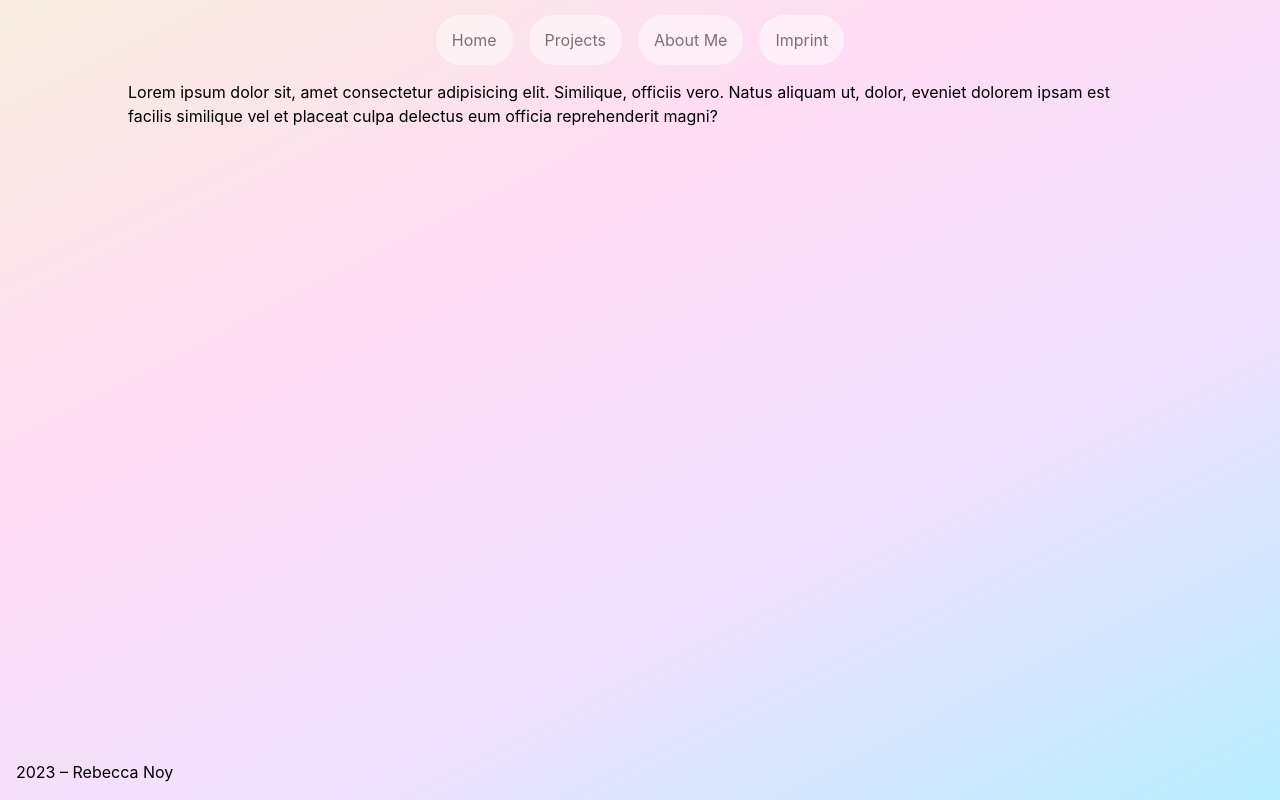
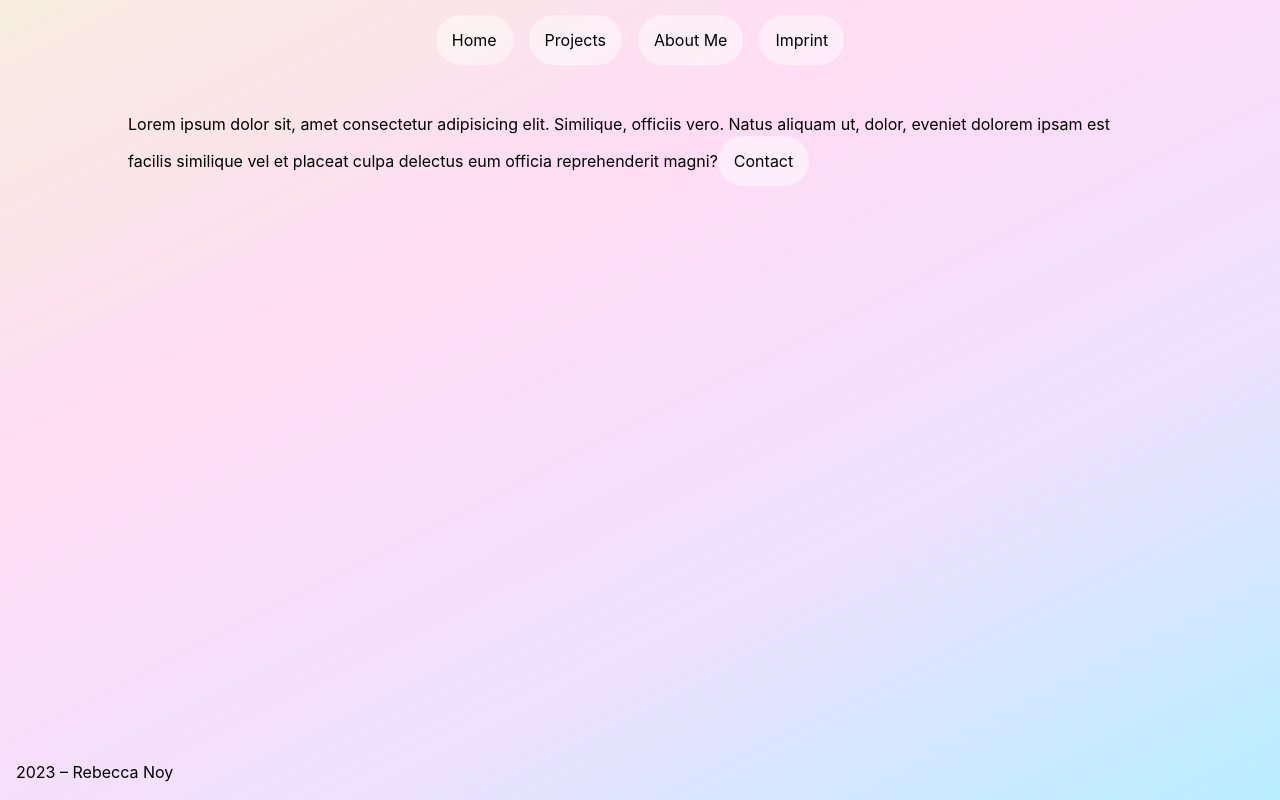
Before and after one commit to extra-jalapenos/individual-portfolio, a React (Vite) app: page / in a window 1280 px wide. Built offline with nearby package versions, Linux system fonts and the light colour scheme.

Commit message:
Work on Homepage

```diff
--- a/src/App.css
+++ b/src/App.css
@@ -28,6 +28,7 @@ header {
 main {
   grid-area: "main";
   justify-self: center;
+  padding: 2em 0;
   width: 80%;
 }
 
--- a/src/App.jsx
+++ b/src/App.jsx
@@ -1,22 +1,22 @@
-import { useState } from 'react'
 import { Routes, Route } from "react-router-dom"
 import "normalize.css"
 import './App.css'
 import "./css/header.css"
 import Header from './components/Header'
 import Home from './components/Home'
+import Projects from './components/Projects'
 import Imprint from './components/Imprint'
 import About from './components/About'
 import Footer from './components/Footer'
 
 function App() {
-  const [count, setCount] = useState(0)
 
   return (
     <div className="container">
       <Header />
       <Routes>
         <Route path="/" element={<Home />}/>
+        <Route path="/projects" element={<Projects />} />
         <Route path="/imprint" element={<Imprint />} />
         <Route path="/about-me" element={<About />}/>
       </Routes>
--- a/src/components/Home.jsx
+++ b/src/components/Home.jsx
@@ -2,6 +2,9 @@ export default function Home () {
   return (
     <main>
       Lorem ipsum dolor sit, amet consectetur adipisicing elit. Similique, officiis vero. Natus aliquam ut, dolor, eveniet dolorem ipsam est facilis similique vel et placeat culpa delectus eum officia reprehenderit magni?
+      <button>
+        Contact
+      </button>
     </main>
   )
 }
--- /dev/null
+++ b/src/components/Projects.jsx
@@ -0,0 +1,7 @@
+export default function Projects () {
+  return (
+    <main>
+      PROJECTS
+    </main>
+  )
+}
--- a/src/css/Header.css
+++ b/src/css/Header.css
@@ -5,14 +5,13 @@ nav {
   grid-template-columns: repeat(auto-fill, minmax(min-content, 0.2fr));
 }
 
-nav button {
+button {
   border-radius: 2em;
   padding: 1em 1em;
-  background-color: rgba(255,255,255,1);
+  background-color: rgba(255,255,255,0.5);
   border: none;
-  opacity: 0.5;
 }
 
-nav button:hover {
-  opacity: 1;
+button:hover {
+  background-color: rgba(255,255,255,1);
 }
```
